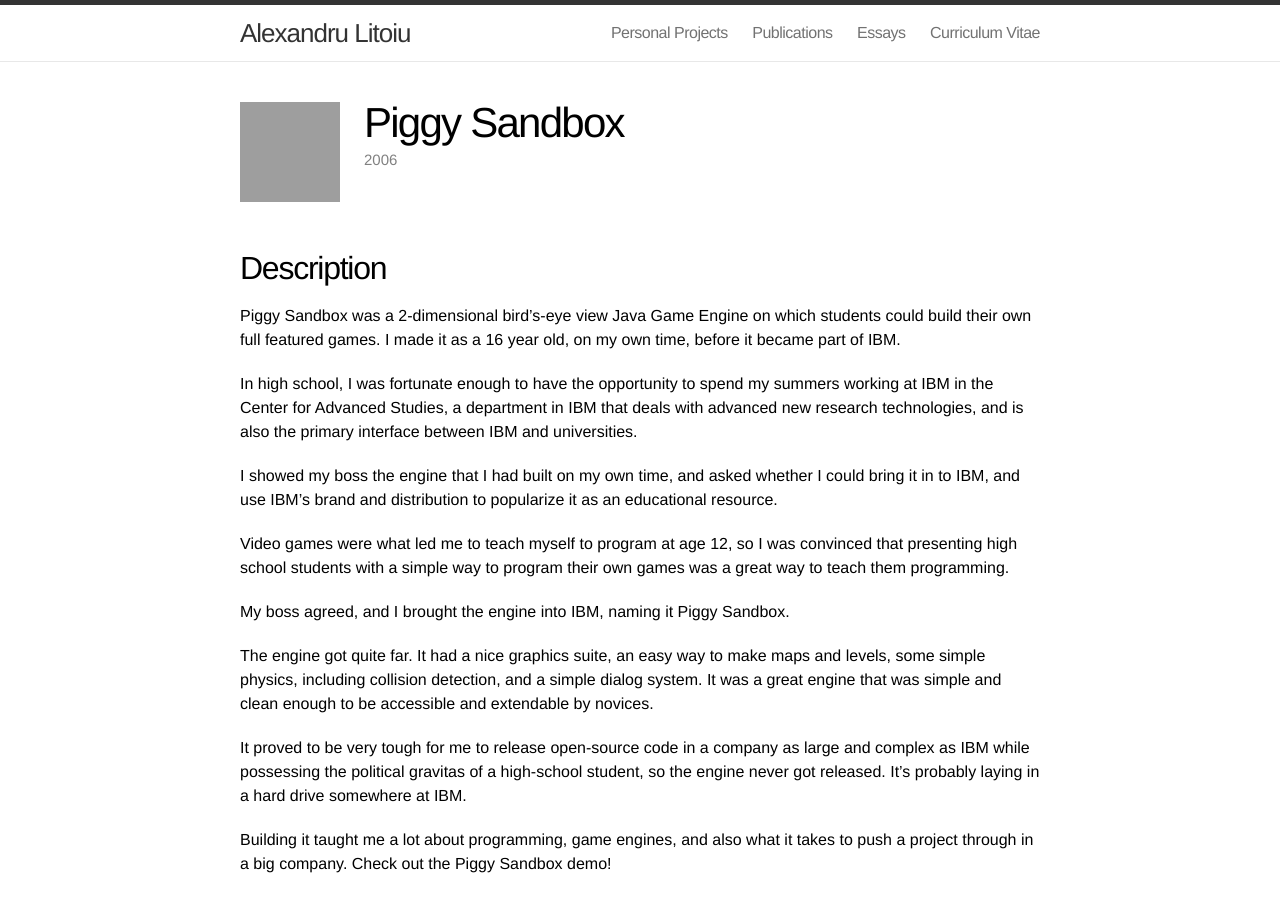
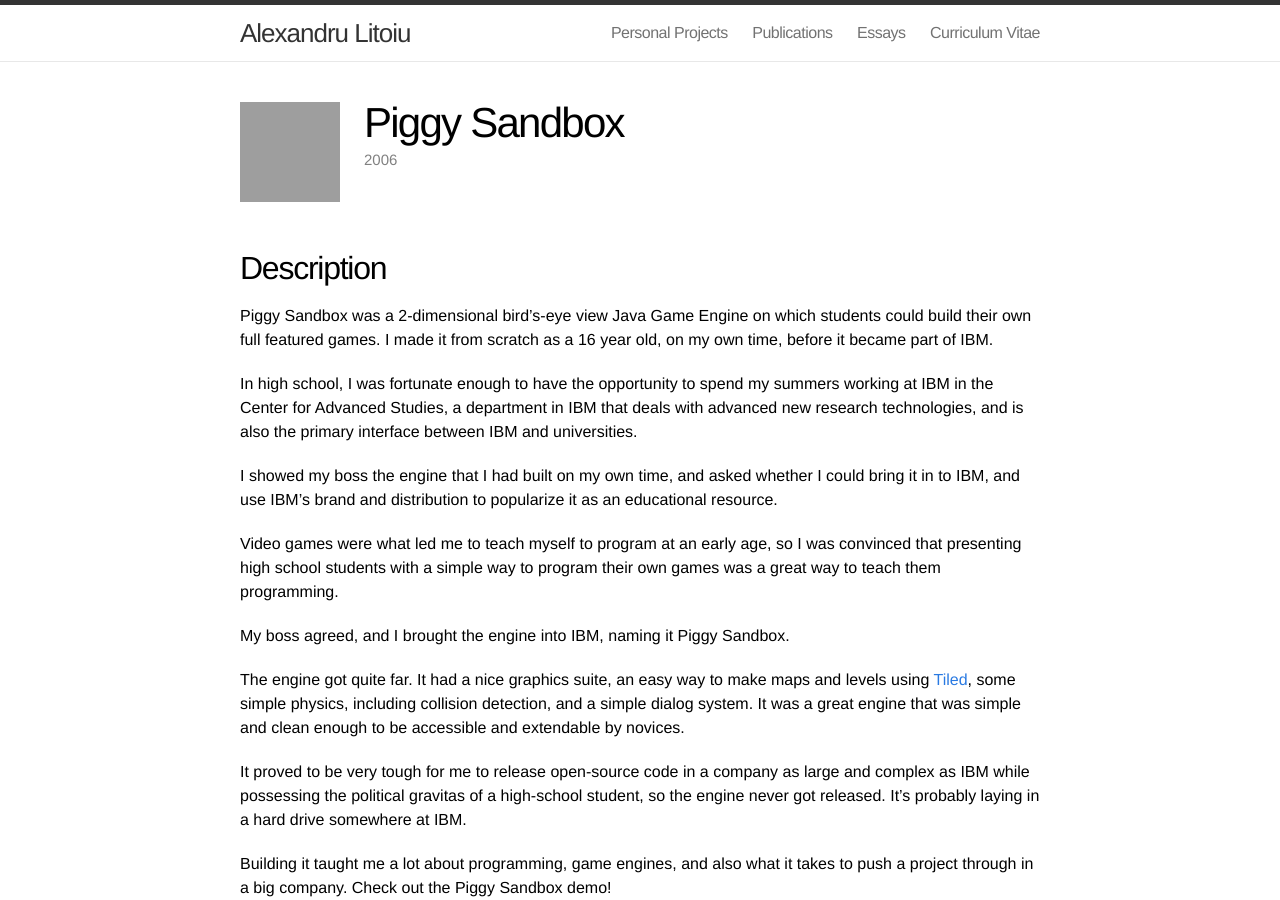
Before and after one commit to alitoiu/alitoiu.github.io, a Jekyll site: the page built from _projects/2006-Piggy-Sandbox.markdown, in a window 1280 px wide and 900 px high. Built offline with Jekyll 4.4.1, drawn with Linux system fonts in a browser that asks for light colours; grey boxes are pictures that could not be loaded.

Commit message:
Added a bit more detail on the personal projects page

```diff
--- a/_projects/2006-Piggy-Sandbox.markdown
+++ b/_projects/2006-Piggy-Sandbox.markdown
@@ -3,22 +3,23 @@
 title:  "Piggy Sandbox"
 thumbnail_rel_path: "Personal_Projects/Piggy_Sandbox/thumbnail.png"
 description: "A top-down educational Java game engine"
+accolade1: "Made at age 16"
 date:   2006-01-01 12:00:00
 ---
 
 ## Description
 
-Piggy Sandbox was a 2-dimensional bird’s-eye view Java Game Engine on which students could build their own full featured games. I made it as a 16 year old, on my own time, before it became part of IBM.
+Piggy Sandbox was a 2-dimensional bird’s-eye view Java Game Engine on which students could build their own full featured games. I made it from scratch as a 16 year old, on my own time, before it became part of IBM.
 
 In high school, I was fortunate enough to have the opportunity to spend my summers working at IBM in the Center for Advanced Studies, a department in IBM that deals with advanced new research technologies, and is also the primary interface between IBM and universities.
 
 I showed my boss the engine that I had built on my own time, and asked whether I could bring it in to IBM, and use IBM's brand and distribution to popularize it as an educational resource.
 
-Video games were what led me to teach myself to program at age 12, so I was convinced that presenting high school students with a simple way to program their own games was a great way to teach them programming.
+Video games were what led me to teach myself to program at an early age, so I was convinced that presenting high school students with a simple way to program their own games was a great way to teach them programming.
 
 My boss agreed, and I brought the engine into IBM, naming it Piggy Sandbox.
 
-The engine got quite far. It had a nice graphics suite, an easy way to make maps and levels, some simple physics, including collision detection, and a simple dialog system. It was a great engine that was simple and clean enough to be accessible and extendable by novices.
+The engine got quite far. It had a nice graphics suite, an easy way to make maps and levels using [Tiled](http://www.mapeditor.org/), some simple physics, including collision detection, and a simple dialog system. It was a great engine that was simple and clean enough to be accessible and extendable by novices.
 
 It proved to be very tough for me to release open-source code in a company as large and complex as IBM while possessing the political gravitas of a high-school student, so the engine never got released. It's probably laying in a hard drive somewhere at IBM.
 
--- a/_projects/2013-ProTrack.markdown
+++ b/_projects/2013-ProTrack.markdown
@@ -3,6 +3,7 @@
 title:  "ProTrack"
 description: "More information to come following invention disclosure"
 thumbnail_rel_path: "Personal_Projects/ProTrack/thumbnail_no_ball_up.png"
+accolade1: "Received funding from Yale Entrepreneurship Institute VCP"
 date:   2013-01-01 12:00:00
 ---
 
```
Also changed, not shown: personal_projects.md (+2 -0 lines).
